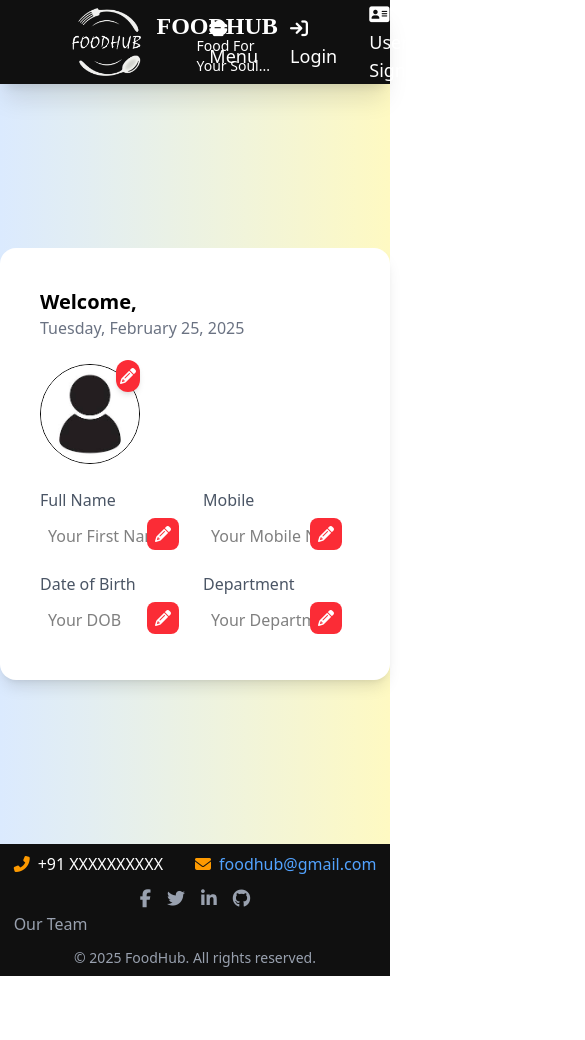
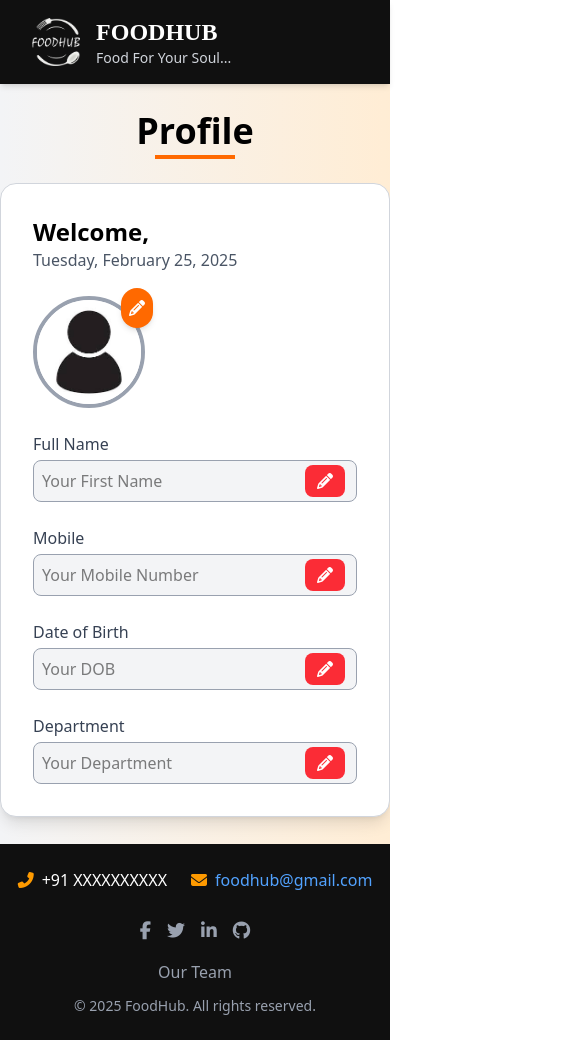
Before and after one commit to CyberDemon2001/FoodHub, a React app in the folder client/: page /user/1/profile in a window 390 px wide. Shown: the whole page, 585 px wide, since content can reach past the window. Before the commit the page ends 976 px from the top, so only its background shows below. Built offline with nearby package versions, Linux system fonts and the light colour scheme; the HTML template or start-up script is replaced by a standard one.

Commit message:
more css

```diff
--- a/client/src/components/common/Content.jsx
+++ b/client/src/components/common/Content.jsx
@@ -160,12 +160,12 @@ function Content() {
                 />
 
                 {/* Open Menu Button */}
-                {/* <button
+                <button
                   className="absolute top-2/3 left-1/2 transform -translate-x-1/2 -translate-y-1/2 bg-orange-500 text-white w-[50%] rounded-md shadow-lg opacity-90 hover:opacity-100 transition"
                   onClick={() => handleViewMenu(restaurant)}
                 >
                   Open Menu
-                </button> */}
+                </button>
 
                 {/* Restaurant Name at the Bottom */}
                 <h1 className="absolute bottom-2 left-0 right-0 text-lg font-bold  bg-orange-500 text-black py-3 ">
--- a/client/src/components/common/Footer.jsx
+++ b/client/src/components/common/Footer.jsx
@@ -5,19 +5,21 @@ const Footer = () => {
   const navigate = useNavigate();
 
   return (
-    <div className="bg-[#101010] text-white py-2 flex justify-center">
-      {/* Left Section */}
-      <div className="">
-        <div className="items-center mb-2">
+    <footer className="bg-[#101010] text-white py-6 flex flex-col items-center">
+      {/* Contact Info */}
+      <div className="text-center mb-4">
+        <div className="flex items-center justify-center mb-2">
           <i className="fas fa-phone-alt text-amber-500 mr-2"></i>
-          <span className="pr-8">+91 XXXXXXXXXX</span>
+          <span className="pr-6">+91 XXXXXXXXXX</span>
           <i className="fas fa-envelope text-amber-500 mr-2"></i>
           <a href="mailto:support@company.com" className="text-blue-400 hover:underline">
             foodhub@gmail.com
           </a>
         </div>
+      </div>
 
-        <div className="flex gap-4 justify-center">
+      {/* Social Media Links */}
+      <div className="flex gap-4 mb-4">
         <a href="#" className="text-gray-400 hover:text-white text-lg">
           <i className="fab fa-facebook-f"></i>
         </a>
@@ -31,23 +33,20 @@ const Footer = () => {
           <i className="fab fa-github"></i>
         </a>
       </div>
-      <button className="cursor-pointer text-gray-400 hover:text-white" onClick={()=>navigate("/ourteam")}>Our Team</button>
-      <div className="text-center text-gray-400 text-sm mt-3">
+
+      {/* Navigation Button */}
+      <button
+        className="cursor-pointer text-gray-400 hover:text-white mb-3"
+        onClick={() => navigate("/ourteam")}
+      >
+        Our Team
+      </button>
+
+      {/* Copyright */}
+      <div className="text-gray-400 text-sm text-center">
         &copy; {new Date().getFullYear()} FoodHub. All rights reserved.
       </div>
-        </div>
-        </div>
-
-      // /* Right Section
-      // <div className="text-center md:text-left">
-      //   {/* <h2 className="font-bold text-lg mb-2">About the company</h2>
-      //   <p className="text-gray-400 text-sm">
-      //     Lorem ipsum dolor sit amet,
-      //   </p> */
-      //    /* Social Media Icons *
-
-
-
+    </footer>
   );
 };
 
--- a/client/src/components/common/Navbar.jsx
+++ b/client/src/components/common/Navbar.jsx
@@ -1,7 +1,6 @@
 import React from "react";
 import { useNavigate, useLocation } from "react-router-dom";
 import logo from "../../assets/logo.png";
-import { toast, ToastContainer } from "react-toastify";
 
 const Navbar = () => {
   const user = JSON.parse(localStorage.getItem("user"));
@@ -18,138 +17,111 @@ const Navbar = () => {
 
   const clickLogout = () => {
     localStorage.removeItem("user");
-    setTimeout(()=>{navigate("/home")},1000)
+    setTimeout(() => {
+      navigate("/home");
+    }, 1000);
   };
 
   const isActive = (path) =>
-    location.pathname === path ? "bg-orange-500 px-3 py-5 rounded-lg" : "text-white";
+    location.pathname === path ? "text-orange-500 font-bold" : "text-white";
 
   return (
-    <nav className="bg-[#101010] text-white w-full h-[10vh] sticky shadow-xl flex justify-between items-end px-18">
+    <nav className="bg-[#101010] z-50 text-white w-full h-[10vh] sticky top-0 shadow-md flex justify-between items-center px-8 md:px-16">
       {/* Logo & Home Navigation */}
       <div
-        className="flex items-end gap-4 h-full cursor-pointer"
+        className="flex items-center gap-4 cursor-pointer"
         onClick={handleLogo}
       >
-        <img src={logo} alt="FOODHUB" className="h-full py-2" />
-        <div className="pb-2">
-          <h1 className="font-bold mt-2 text-2xl font-[cursive] leading-5">
-            FOODHUB
-          </h1>
-          <h2 className="text-sm ml-10">Food For Your Soul...</h2>
+        <img src={logo} alt="FOODHUB" className="h-12" />
+        <div>
+          <h1 className="font-bold text-2xl font-[cursive]">FOODHUB</h1>
+          <h2 className="text-sm text-gray-300">Food For Your Soul...</h2>
         </div>
       </div>
 
       {/* Navigation Links */}
+      <ul className="hidden md:flex items-center text-lg gap-6">
         {user && user.role === "student" && (
-        <ul className="h-full text-lg items-center flex list-none gap-15">
-          {/* <li
-            className={`cursor-pointer list-none hover:text-white ${isActive(
-              `/user/${user.id}/cart`
-            )}`}
-            onClick={() => navigate(`/user/${user.id}/cart`)}
-          >
-            <i className="fa-solid fa-cart-shopping pr-1"></i>Cart
-          </li> */}
+          <>
             <li
-            className={`cursor-pointer hover:text-white ${isActive(
-              `/user/${user.id}/home`
-            )}`}
+              className={`cursor-pointer hover:text-orange-400 ${isActive(`/user/${user.id}/home`)}`}
               onClick={() => navigate(`/user/${user.id}/home`)}
             >
               <i className="fa-solid fa-house pr-2"></i>Home
             </li>
             <li
-            className={`cursor-pointer list-none hover:text-white ${isActive(
-              `/user/${user.id}/orders`
-            )}`}
+              className={`cursor-pointer hover:text-orange-400 ${isActive(`/user/${user.id}/orders`)}`}
               onClick={() => navigate(`/user/${user.id}/orders`)}
             >
               <i className="fa-regular fa-address-book pr-2"></i>Orders
             </li>
             <li
-            className={`cursor-pointer list-none hover:text-white ${isActive(
-              `/user/${user.id}/profile`
-            )}`}
+              className={`cursor-pointer hover:text-orange-400 ${isActive(`/user/${user.id}/profile`)}`}
               onClick={() => navigate(`/user/${user.id}/profile`)}
             >
               <i className="fa-solid fa-user pr-2"></i>Profile
             </li>
             <li
-            className={`cursor-pointer list-none hover:text-white ${isActive(
-              `/user/${user.id}/cart`
-            )}`}
+              className={`cursor-pointer hover:text-orange-400 ${isActive(`/user/${user.id}/cart`)}`}
               onClick={() => navigate(`/user/${user.id}/cart`)}
             >
               <i className="fa-solid fa-cart-shopping pr-1"></i>Cart
             </li>
-        </ul>
-      )}
-
-      {/* Admin Links */}
-      {user && user.role === "admin" && (
-        <>
-          {/* Add Admin Links Here */}
           </>
         )}
 
-      {/* User Profile / Logout Section */}
-      {user ? (
-        <div className="flex h-full gap-6 items-center">
-          <div className="font-bold text-right">
-            <p className="text-white">Welcome, {user.name}</p>
-            <p className="text-sm text-gray-200 capitalize">{user.role}</p>
-          </div>
-          <button
-            onClick={clickLogout}
-            className="text-red-600 bg-white px-2 py-2 text-lg rounded-full hover:bg-red-600 hover:text-white"
-          >
-            <i className="fas fa-sign-out pr-2"></i>
-            Logout
-          </button>
-        </div>
-      ) : (
-        <ul className="list-none h-full items-center flex text-lg gap-8">
+        {/* Guest Links */}
+        {!user && (
+          <>
             <li
-            className={`cursor-pointer hover:text-white ${isActive(
-              "/menu"
-            )}`}
+              className={`cursor-pointer hover:text-orange-400 ${isActive("/menu")}`}
               onClick={() => navigate("/menu")}
             >
               <i className="fa-solid fa-bowl-food pr-2"></i>Menu
             </li>
-
             <li
-            className={`cursor-pointer hover:text-white ${isActive("/login")}`}
+              className={`cursor-pointer hover:text-orange-400 ${isActive("/login")}`}
               onClick={() => navigate("/login")}
             >
               <i className="fa-solid fa-arrow-right-to-bracket pr-2"></i>Login
             </li>
             <li
-            className={`cursor-pointer hover:text-white ${isActive(
-              "/user/signup"
-            )}`}
+              className={`cursor-pointer hover:text-orange-400 ${isActive("/user/signup")}`}
               onClick={() => navigate("/user/signup")}
             >
               <i className="fa-solid fa-address-card pr-2"></i>User Signup
             </li>
             <li
-            className={`cursor-pointer hover:text-white ${isActive(
-              "/admin/signup"
-            )}`}
+              className={`cursor-pointer hover:text-orange-400 ${isActive("/admin/signup")}`}
               onClick={() => navigate("/admin/signup")}
             >
               <i className="fa-solid fa-address-card pr-2"></i>Admin Signup
             </li>
             <li
-            className={`cursor-pointer hover:text-white ${isActive("/cart")}`}
+              className={`cursor-pointer hover:text-orange-400 ${isActive("/cart")}`}
               onClick={() => navigate("/cart")}
             >
               <i className="fa-solid fa-cart-shopping pr-1"></i>Cart
             </li>
+          </>
+        )}
       </ul>
-      )}
 
+      {/* User Profile / Logout Section */}
+      {user ? (
+        <div className="flex items-center gap-4">
+          <div className="text-right">
+            <p className="text-white font-semibold">Welcome, {user.name}</p>
+            <p className="text-sm text-gray-400 capitalize">{user.role}</p>
+          </div>
+          <button
+            onClick={clickLogout}
+            className="text-red-600 bg-white px-3 py-2 text-lg rounded-full hover:bg-red-600 hover:text-white transition-all"
+          >
+            <i className="fas fa-sign-out pr-2"></i>Logout
+          </button>
+        </div>
+      ) : null}
     </nav>
   );
 };
--- a/client/src/pages/user/Profile.jsx
+++ b/client/src/pages/user/Profile.jsx
@@ -25,13 +25,11 @@ function Profile() {
 
   const handleChange = (e, key) => {
     let value = e.target.value;
-    // Allow only numbers for mobile and limit to 10 digits
     if (key === "mobile") {
-    value = value.replace(/\D/g, ""); // Remove non-numeric characters
-    if (value.length > 10) return; // Restrict to 10 digits
+      value = value.replace(/\D/g, "");
+      if (value.length > 10) return;
     }
-
-    setFormData({ ...formData, [key]:  value });
+    setFormData({ ...formData, [key]: value });
   };
 
   const handleSave = async (key) => {
@@ -39,7 +37,6 @@ function Profile() {
 
     try {
       const response = await axios.patch(`http://localhost:5000/api/user/${user.id}/profile`, updatedField);
-
       if (response.status === 200) {
         const updatedUser = { ...user, ...updatedField };
         localStorage.setItem("user", JSON.stringify(updatedUser));
@@ -51,60 +48,64 @@ function Profile() {
   };
 
   return (
-    <div className="min-h-[90vh] flex items-center justify-center bg-gradient-to-r from-blue-100 to-yellow-100">
-      <div className="w-full h-[90%] max-w-6xl bg-white rounded-2xl shadow-lg p-10">
-        <h2 className="text-xl font-semibold">Welcome, {user.name}</h2>
-        <p className="text-gray-500">{formattedDate}</p>
+    <div className="min-h-[90vh] flex flex-col items-center justify-center bg-gradient-to-r from-gray-100 to-orange-100">
+      {/* Profile Heading */}
+      <h1 className="text-4xl font-bold text-black mb-6 relative">
+        Profile
+        <span className="block w-20 h-1 bg-orange-500 mt-1 mx-auto"></span>
+      </h1>
+
+      <div className="w-full max-w-4xl bg-white shadow-lg border border-gray-300 rounded-2xl p-8">
+        <h2 className="text-2xl font-bold text-black">Welcome, {user.name}</h2>
+        <p className="text-gray-600">{formattedDate}</p>
 
         {/* Profile Section */}
-        <div className="mt-6 flex items-center space-x-4 relative">
+        <div className="mt-6 flex items-center space-x-6 relative">
           <div className="relative">
-            <img className="w-25 h-25 rounded-full border" src={image} alt="Profile" />
+            <img className="w-28 h-28 rounded-full border-4 border-gray-400" src={image} alt="Profile" />
             <button
-              className="absolute -top-1 -right-0 bg-red-500 text-white p-1 rounded-full hover:bg-red-600 shadow-md"
+              className="absolute -top-2 -right-2 bg-orange-500 text-white p-2 rounded-full hover:bg-orange-600 shadow-md"
               onClick={() => setIsProfileEditing(!isProfileEditing)}
             >
               <i className="fa-solid fa-pencil"></i>
             </button>
           </div>
           <div>
-            <h3 className="text-xl font-semibold">{user.name}</h3>
-            <p className="text-gray-500">{user.email}</p>
+            <h3 className="text-xl font-semibold text-black">{user.name}</h3>
+            <p className="text-gray-600">{user.email}</p>
           </div>
         </div>
 
         {/* Form Fields */}
-        <div className="mt-6 grid grid-cols-2 gap-4">
+        <div className="mt-6 grid grid-cols-1 md:grid-cols-2 gap-6">
           {fields.map((field, index) => (
-            <div key={index} className="flex items-center space-x-2 relative">
-              <div className="flex-1">
-                <label className="text-gray-600">{field.label}</label>
-                <div className="relative">
+            <div key={index} className="relative">
+              <label className="text-gray-700 font-medium">{field.label}</label>
+              <div className="relative mt-1">
                 <input
                   type={field.key === "dob" && editableFields[field.key] ? "date" : "text"}
                   value={
                     field.key === "dob" && formData.dob
                       ? editableFields[field.key]
-        ? new Date(formData.dob).toISOString().split("T")[0] // Format for <input type="date">
+                        ? new Date(formData.dob).toISOString().split("T")[0]
                         : new Date(formData.dob).toLocaleDateString("en-US", {
                             year: "numeric",
                             month: "long",
                             day: "numeric",
-          }) // Readable format when not editing
+                          })
                       : formData[field.key] || ""
                   }
                   placeholder={field.placeholder}
-  className={`mt-1 w-full p-2 pr-10 rounded-lg transition-all duration-300 ${
+                  className={`w-full p-2 pr-12 rounded-lg border transition-all duration-300 ${
                     editableFields[field.key]
-      ? "border border-blue-500 focus:outline-none focus:ring-2 focus:ring-blue-300"
-      : "border-none bg-transparent"
+                      ? "border-orange-500 focus:outline-none focus:ring-2 focus:ring-orange-300"
+                      : "border-gray-400 bg-gray-100"
                   }`}
                   disabled={!editableFields[field.key]}
                   onChange={(e) => handleChange(e, field.key)}
                 />
-
                 <button
-                    className={`absolute right-2 top-1/2 transform -translate-y-1/2 text-white px-2 py-1 rounded-lg transition-all duration-300 ${
+                  className={`absolute right-3 top-1/2 transform -translate-y-1/2 px-3 py-1 rounded-lg transition-all duration-300 text-white ${
                     editableFields[field.key] ? "bg-green-500 hover:bg-green-600" : "bg-red-500 hover:bg-red-600"
                   }`}
                   onClick={() =>
@@ -119,7 +120,6 @@ function Profile() {
                 </button>
               </div>
             </div>
-            </div>
           ))}
         </div>
       </div>
--- a/client/src/pages/user/UserOrders.jsx
+++ b/client/src/pages/user/UserOrders.jsx
@@ -14,21 +14,19 @@ const UserOrders = () => {
   useEffect(() => {
     const fetchOrders = async () => {
       try {
-        const response = await axios.get(`http://localhost:5000/api/user/${id}/orders`);
+        const response = await axios.get(
+          `http://localhost:5000/api/user/${id}/orders`
+        );
         setLiveOrders(response.data.liveOrders || []);
         setPastOrders(response.data.pastOrders || []);
-        console.log(liveOrders);
       } catch (err) {
         setError("Failed to fetch orders");
-        console.error(err);
       } finally {
         setLoading(false);
       }
     };
 
     fetchOrders();
-
-    // Auto-refresh every 10 seconds to get the latest order status
     const interval = setInterval(fetchOrders, 10000);
     return () => clearInterval(interval);
   }, [id]);
@@ -38,8 +36,6 @@ const UserOrders = () => {
     try {
       await axios.put(`http://localhost:5000/api/orders/${orderId}/cancel`);
       toast.success("Order cancelled successfully!");
-
-      // Refresh orders after cancellation
       setLiveOrders((prev) => prev.filter((order) => order._id !== orderId));
     } catch (error) {
       toast.error("Failed to cancel order");
@@ -47,8 +43,10 @@ const UserOrders = () => {
   };
 
   return (
-    <div className="p-6 min-h-[90vh] px-20 py-10 bg-gray-100 text-gray-900">
-      <h1 className="text-3xl font-bold mb-4">Your Orders</h1>
+    <div className="p-6 md:px-20 py-10 min-h-[90vh] bg-gray-200 text-black">
+      <h1 className="text-3xl font-bold mb-6 text-center text-orange-600">
+        Your Orders
+      </h1>
 
       {loading ? (
         <p className="text-center text-gray-600">Loading orders...</p>
@@ -57,45 +55,53 @@ const UserOrders = () => {
       ) : (
         <>
           {/* Live Orders */}
-          <div className="mb-6">
-            <h2 className="text-xl font-semibold mb-2 text-orange-500">Live Orders</h2>
+          <div className="mb-8">
+            <h2 className="text-xl font-semibold text-orange-700 mb-3">
+              Live Orders
+            </h2>
             <div className="space-y-4">
               {liveOrders.length > 0 ? (
                 liveOrders.map((order, index) => (
-                  <div key={index} className="p-4 bg-white shadow rounded-lg flex flex-col gap-2">
+                  <div
+                    key={index}
+                    className="p-4 bg-white shadow-lg rounded-lg transition-transform transform hover:scale-105 border-l-4 border-orange-500"
+                  >
                     {/* Restaurant Name */}
-                    <div className="text-lg font-semibold text-gray-800">
+                    <div className="text-lg font-semibold text-gray-900">
                       {order.restaurantId?.restaurantName || "Unknown Restaurant"}
                     </div>
 
-                    <div className="flex justify-between">
+                    <div className="flex justify-between text-gray-700">
                       <span className="text-lg font-medium">
-                        {order.items.map((i) => `${i.name} (x${i.quantity})`).join(", ")}
+                        {order.items
+                          .map((i) => `${i.name} (x${i.quantity})`)
+                          .join(", ")}
                       </span>
-                      <span className="text-sm text-gray-500">
-                        {moment(order.createdAt).format("DD MMM YYYY, hh:mm A")}
-                      </span>
+                      <span className="text-sm">{moment(order.createdAt).format("DD MMM YYYY, hh:mm A")}</span>
                     </div>
-                    <div className="flex justify-between items-center">
+                    <div className="flex justify-between items-center mt-2">
                       <span
                         className={`text-sm font-semibold ${
                           order.status === "Out for Delivery"
-                            ? "text-blue-600"
+                            ? "text-blue-700"
                             : order.status === "Pending"
-                            ? "text-yellow-500"
-                            : "text-green-600"
+                            ? "text-yellow-600"
+                            : "text-green-700"
                         }`}
                       >
                         {order.status}
                       </span>
-                      <span className="text-md font-semibold text-gray-800">
-                        ₹{order.items.reduce((sum, i) => sum + i.price * i.quantity, 0).toFixed(2)}
+                      <span className="text-md font-semibold text-black">
+                        ₹
+                        {order.items
+                          .reduce((sum, i) => sum + i.price * i.quantity, 0)
+                          .toFixed(2)}
                       </span>
                     </div>
 
                     {order.status === "Pending" && (
                       <button
-                        className="text-red-500 hover:text-red-700"
+                        className="mt-2 text-white bg-red-500 px-4 py-1 rounded-md hover:bg-red-700 transition"
                         onClick={() => cancelOrder(order._id)}
                       >
                         Cancel Order
@@ -104,41 +110,51 @@ const UserOrders = () => {
                   </div>
                 ))
               ) : (
-                <p className="text-gray-500">No live orders</p>
+                <p className="text-gray-600 text-center">No live orders</p>
               )}
             </div>
           </div>
 
           {/* Past Orders */}
           <div>
-            <h2 className="text-xl font-semibold mb-2 text-green-600">Past Orders</h2>
+            <h2 className="text-xl font-semibold text-gray-800 mb-3">
+              Past Orders
+            </h2>
             <div className="space-y-4">
               {pastOrders.length > 0 ? (
                 pastOrders.map((order, index) => (
-                  <div key={index} className="p-4 bg-white shadow rounded-lg flex flex-col gap-2">
+                  <div
+                    key={index}
+                    className="p-4 bg-white shadow-md rounded-lg transition-transform transform hover:scale-105 border-l-4 border-gray-500"
+                  >
                     {/* Restaurant Name */}
-                    <div className="text-lg font-semibold text-gray-800">
+                    <div className="text-lg font-semibold text-gray-900">
                       {order.restaurantId?.restaurantName || "Unknown Restaurant"}
                     </div>
 
-                    <div className="flex justify-between">
+                    <div className="flex justify-between text-gray-700">
                       <span className="text-lg font-medium">
-                        {order.items.map((i) => `${i.name} (x${i.quantity})`).join(", ")}
+                        {order.items
+                          .map((i) => `${i.name} (x${i.quantity})`)
+                          .join(", ")}
                       </span>
-                      <span className="text-sm text-gray-500">
-                        {new Date(order.createdAt).toLocaleString()}
+                      <span className="text-sm">{new Date(order.createdAt).toLocaleString()}</span>
+                    </div>
+                    <div className="flex justify-between mt-2">
+                      <span className="text-sm font-semibold text-gray-700">
+                        {order.status}
                       </span>
-                    </div>
-                    <div className="flex justify-between">
-                      <span className="text-sm font-semibold text-gray-700">{order.status}</span>
-                      <span className="text-md font-semibold text-gray-800">
-                        ₹{order.items.reduce((sum, i) => sum + i.price * i.quantity, 0).toFixed(2)}
+                      <span className="text-md font-semibold text-black">
+                        ₹
+                        {order.items
+                          .reduce((sum, i) => sum + i.price * i.quantity, 0)
+                          .toFixed(2)}
                       </span>
                     </div>
                   </div>
                 ))
               ) : (
-                <p className="text-gray-500">No past orders</p>
+                <p className="text-gray-600 text-center">No past orders</p>
               )}
             </div>
           </div>
```
Lines whose indentation alone changed are shown as unchanged.
